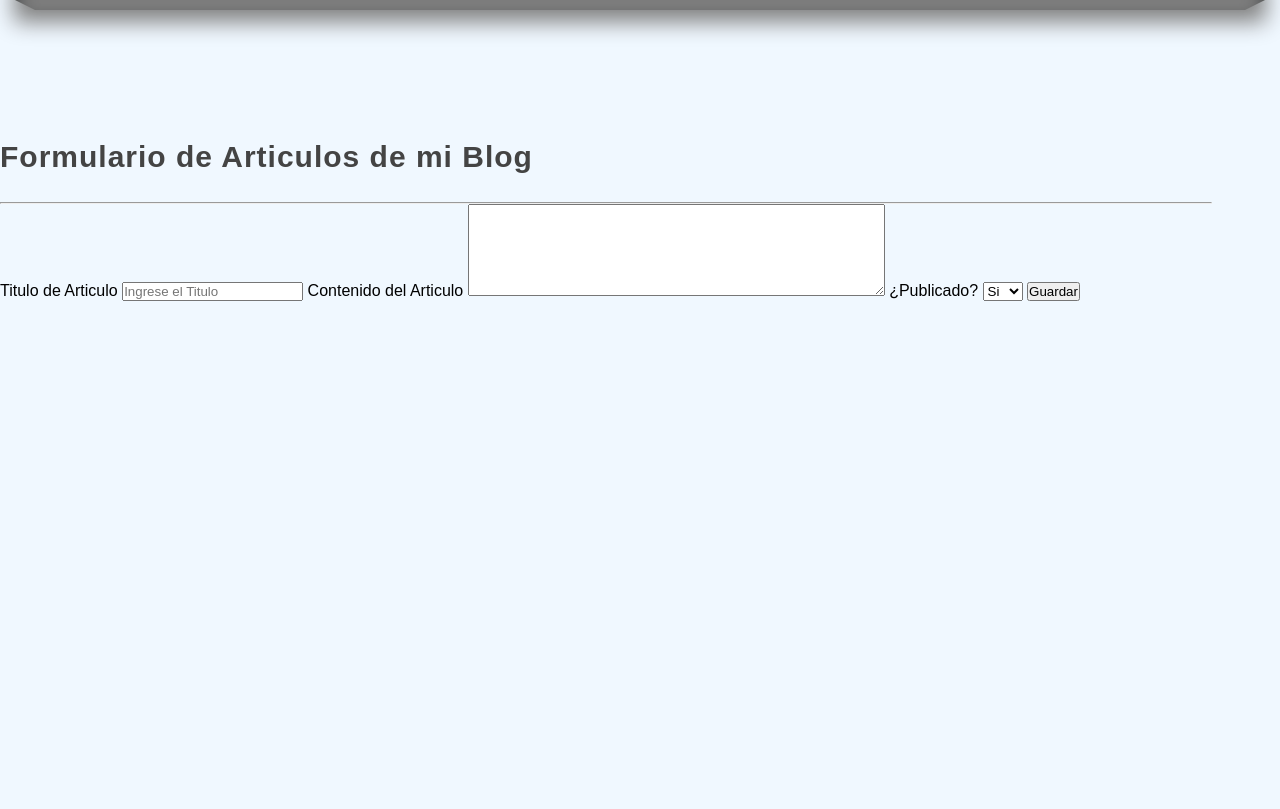
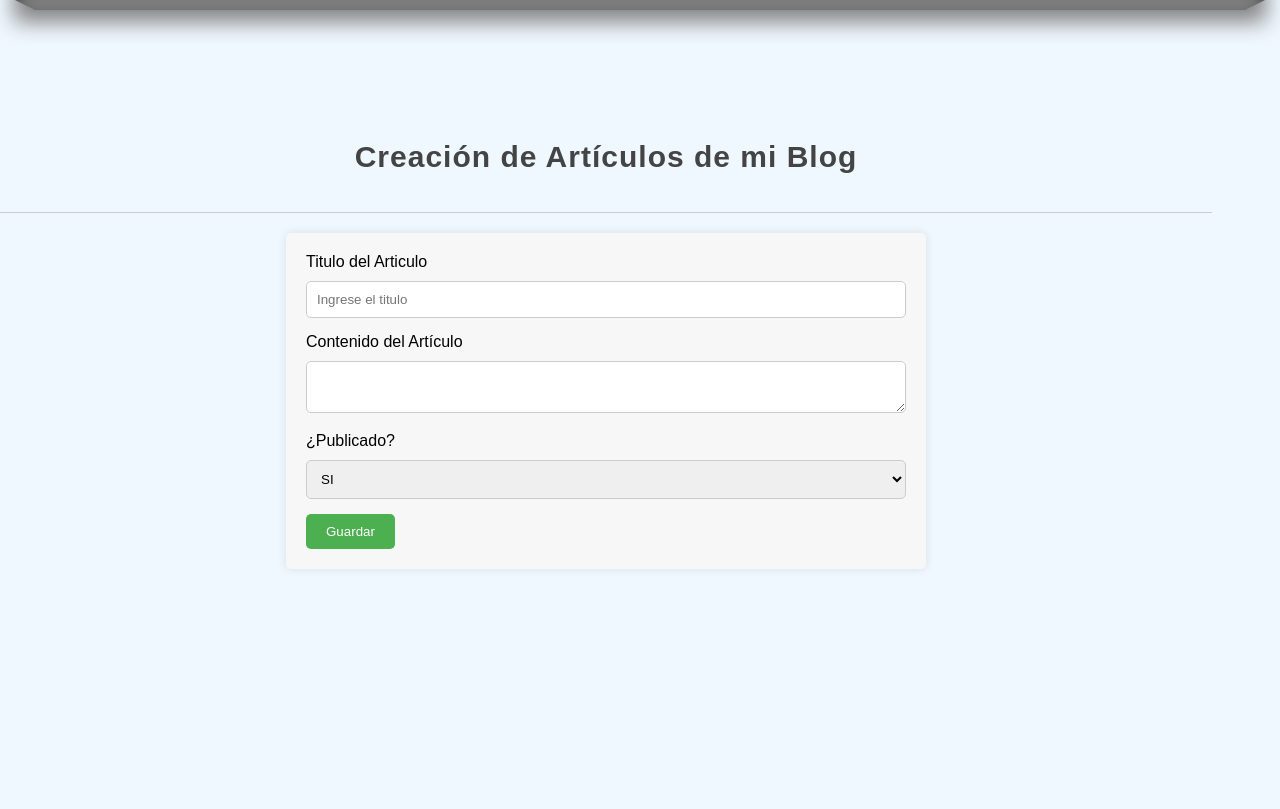
Before and after one commit to YencyKarinaRodriguez/Django, a Django app: page /createArticulo/ in a window 1280 px wide. Shown: the part 182-991 px from the top of the page. Run offline with Django 5.2, Linux system fonts and the light colour scheme.

Commit message:
8 de marxo

```diff
--- a/primerProyecto/miapp/static/css/style.css
+++ b/primerProyecto/miapp/static/css/style.css
@@ -163,15 +163,15 @@ footer{
     color: #cc0000;
 }
 
-.box form {
+/* .box form {
     width: 50%;
 }
 
-.box form label
+.box form label,
 .box form input {
     display: block;
     padding: 5px;
-    padding-left: 5px;
+    padding-left: 0px;
 }
 
 .box form input [type="text"],
@@ -181,7 +181,6 @@ footer{
     margin-bottom: 10px;
 }
 .box form select {
-    margin-bottom: 30px;
     width: 70px;
 }
 
@@ -200,8 +199,8 @@ footer{
 
 .box form input[type="submit"]:hover
 .box form input[type="button"]:hover
-.box form button: hover{
-    cursor:pointer
+.box form button:hover{
+    cursor:pointer;
     padding: 10px;
     margin-top: 20px;
     background-color: #2ba977;
@@ -210,4 +209,59 @@ footer{
     font-size: 15px;
     border: 1px salid #444;
     border-radius: 5px;
+    transition: 600 all;
+} */
+
+
+form {
+    max-width: 600px;
+    margin: 0 auto;
+    padding: 20px;
+    background-color: #f7f7f7;
+    border-radius: 5px;
+    box-shadow: 0 0 10px rgba(0, 0, 0, 0.1);
 }
+
+/* Estilos para los campos de entrada y etiquetas */
+label {
+    display: block;
+    margin-bottom: 10px;
+}
+
+input[type="text"],
+textarea,
+select {
+    width: 100%;
+    padding: 10px;
+    margin-bottom: 15px;
+    border: 1px solid #ccc;
+    border-radius: 5px;
+    box-sizing: border-box;
+}
+
+/* Estilos para el botón de envío */
+input[type="submit"] {
+    background-color: #4CAF50;
+    color: white;
+    padding: 10px 20px;
+    border: none;
+    border-radius: 5px;
+    cursor: pointer;
+}
+
+input[type="submit"]:hover {
+    background-color: #45a049;
+}
+
+/* Estilos adicionales para el título y hr */
+.title {
+    text-align: center;
+    margin-bottom: 20px;
+}
+
+hr {
+    border: 0;
+    height: 1px;
+    background-color: #ccc;
+    margin-bottom: 20px;
+}
--- a/primerProyecto/miapp/templates/createArticulo.html
+++ b/primerProyecto/miapp/templates/createArticulo.html
@@ -1,25 +1,26 @@
 {% extends 'layout.html' %}
 
 {% block title %}
-    Crear articulos
+    Crear Articulos
 {% endblock title %}
 
 {% block content %}
-<h2 class="title">Formulario de Articulos de mi Blog</h2>
+<h2 class="title">Creación de Artículos de mi Blog</h2>
 <br>
 <hr/>
-<form action="{%url 'create'%}" method="GET">
-    <label for="title"> Titulo de Articulo</label>
-    <input type="text" name="title" placeholder ="Ingrese el Titulo"/>
-    <label for="content">Contenido del Articulo</label>
-    <textarea name="content" rows="6" cols="50"></textarea>
+<form action="{% url 'save'%}" method="POST">
+    {% csrf_token %}
+    <label for="title">Titulo del Articulo</label>
+    <input type="text" name="title" placeholder ="Ingrese el titulo"/>
+    <label for="content">Contenido del Artículo </label>
+    <textarea name="content"></textarea>
     <label for="public">¿Publicado?</label>
     <select name="public">
-        <option value="1">Si</option>
-        <option value="0">No</option>
+        <option value="1">SI</option>
+        <option value="0">NO</option>
     </select>
     <input type="submit" value="Guardar">
-
 </form>
+{% csrf_token %}
 
 {% endblock %}
--- a/primerProyecto/miapp/views.py
+++ b/primerProyecto/miapp/views.py
@@ -144,7 +144,17 @@ def updateArticulo (request, title, id):
         'articulos':articulos
     })
 
-def saveArticulo():
+
+#clase 8 de marzo
+def saveArticulo(request):
+    if  request.method == 'POST':
+        title = request.POST ["title"]
+        if len (title)<=5:
+            return HttpResponse("El titulo del articulo debe ser mayor a 5 caracteres")
+        else:
+            content = request.POST['content']
+            public = request.POST['public']
+
     articulo = Article(
         title = title,
         content = content,
@@ -155,6 +165,10 @@ def saveArticulo():
 
 def createArticulo(request):
     return render(request, 'createArticulo.html')
+
+
+
+
 
 
 
--- a/primerProyecto/primerProyecto/urls.py
+++ b/primerProyecto/primerProyecto/urls.py
@@ -26,5 +26,6 @@ urlpatterns = [
     path('deleteArticulo/<int:id>', miapp.views.deleteArticulo, name = "eliminarSql"),
     path('updateArticulo/<str:title>/<int:id>', miapp.views.updateArticulo, name = "actualizarSql"),
     path('createArticulo/', miapp.views.createArticulo, name = "create"),
+    path('saveArticulo/', miapp.views.saveArticulo, name= "save")
 
 ]
```
Also changed, not shown: primerProyecto/db.sqlite3.
